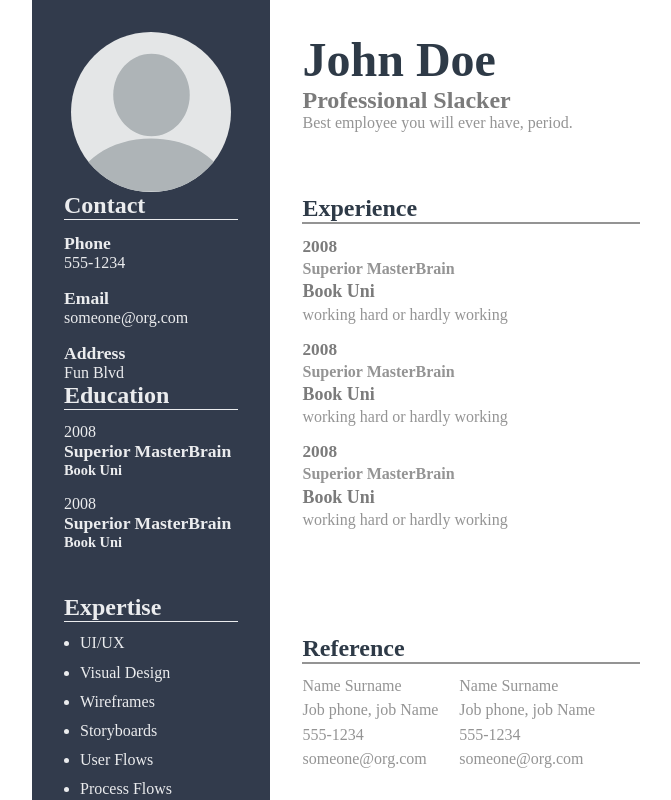
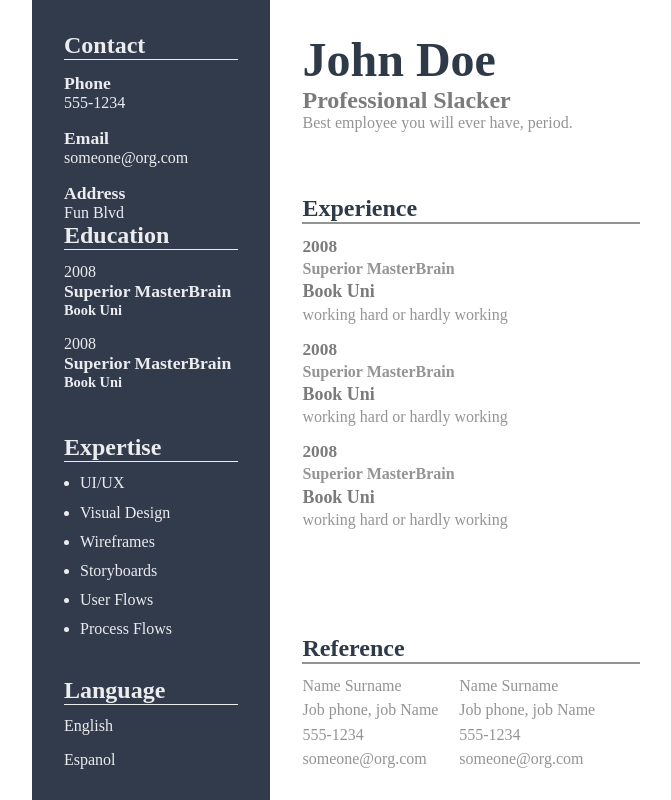
Before and after one commit to NicksCodez/cv-app, a React app: page / in a window 1280 px wide. Shown: the top 800 px of the page, without its empty margins (288-959 px from the left). Built offline with nearby package versions, Linux system fonts and the light colour scheme.

Commit message:
comment out picture until fix for changing picture

```diff
--- a/src/components/Left.js
+++ b/src/components/Left.js
@@ -20,7 +20,7 @@ class Left extends Component {
     const { picture, education, expertise, language } = this.state;
     return (
       <div id="left">
-        <Picture picture={picture} />
+        {/* <Picture picture={picture} /> */}
         <Contact />
         <Education education={education} />
         <Expertise expertise={expertise} />
--- a/src/components/Picture.js
+++ b/src/components/Picture.js
@@ -1,9 +1,31 @@
-import React, { Component } from 'react';
+import React, { Component, useState } from 'react';
+import ProfilePicture from '../images/blank-profile-picture-973460.svg';
 
 class Picture extends Component {
+  constructor(props) {
+    super(props);
+    this.state = {
+      picture: ProfilePicture,
+    };
+  }
+
+  // handleChange(e) {
+  //   const [file, setFile] = useState();
+  //   console.log(e.target.files);
+  //   setFile(URL.createObjectURL(e.target.files[0]));
+  //   this.setState({
+  //     picture: file,
+  //   });
+  // }
+
   render() {
-    const { picture } = this.props;
-    return <img src={picture} alt="profile" className="left-profile-picture" />;
+    const { picture } = this.state;
+    return (
+      <div id="picture">
+        {/* <input type="file" onChange={this.handleChange} /> */}
+        <img src={picture} alt="profile" className="left-profile-picture" />
+      </div>
+    );
   }
 }
 
```
